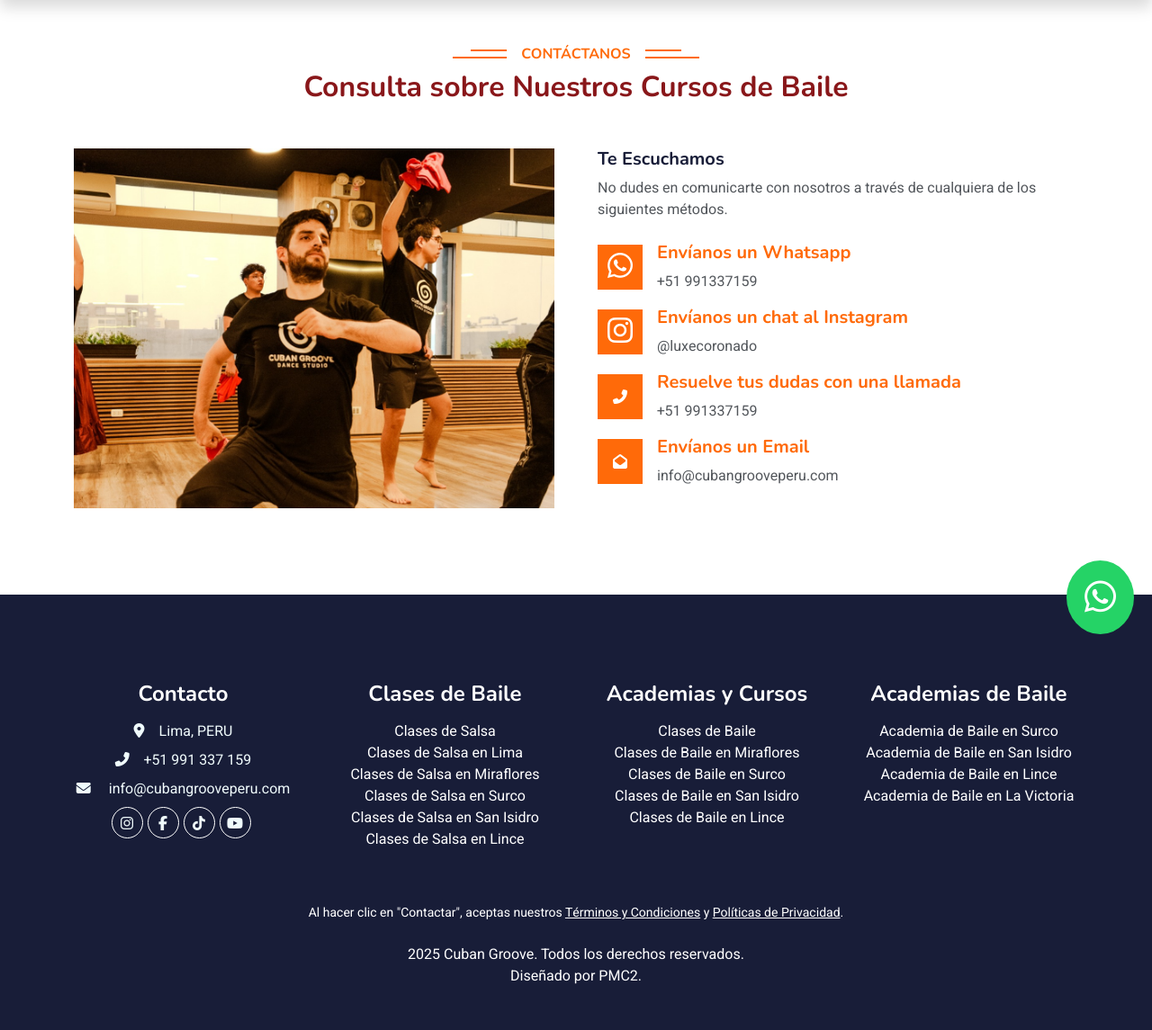
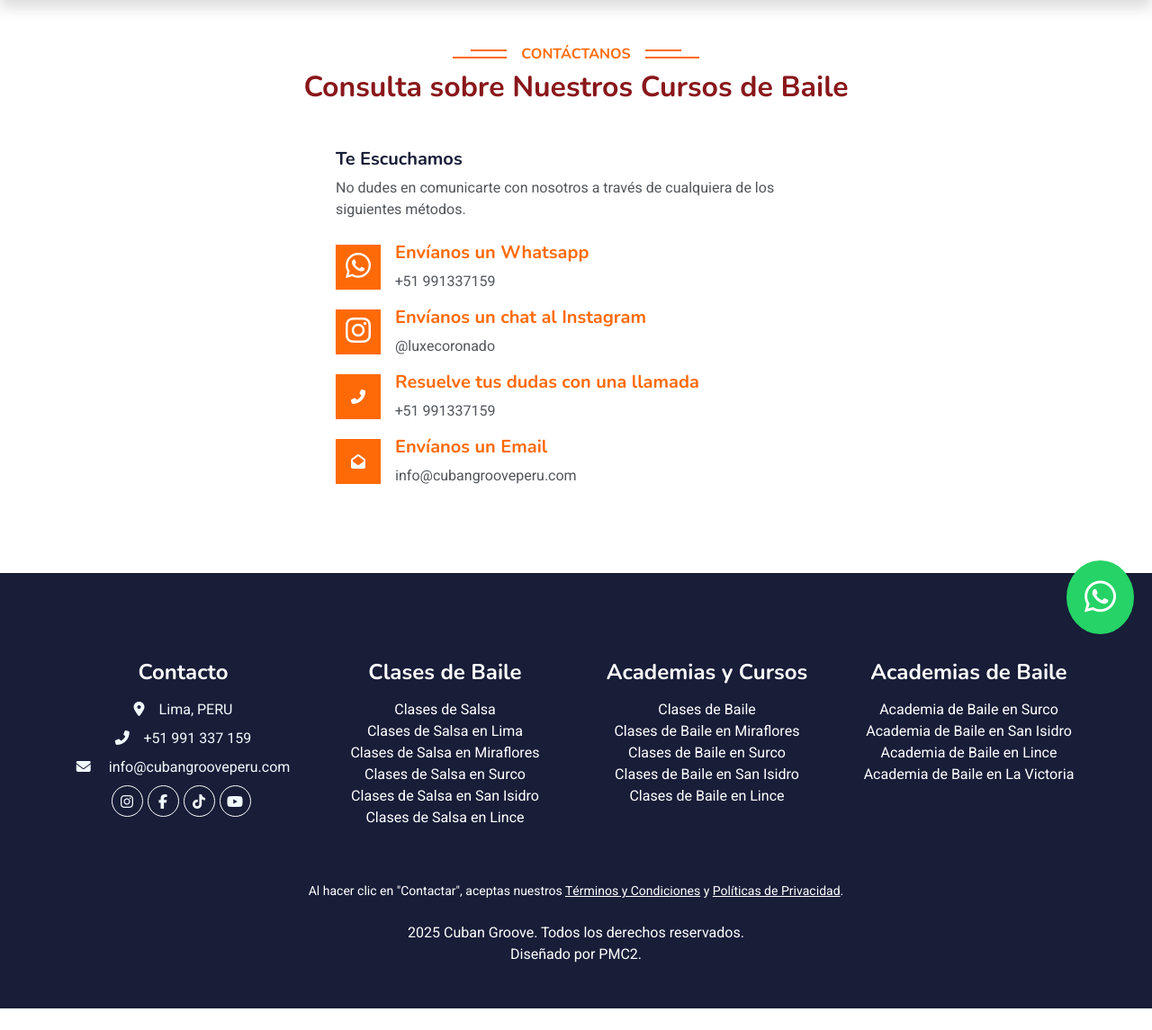
Before and after one commit to paulcobox/webluxe, a Django app: page /contact in a window 1280 px wide. Shown: the part 75-1220 px from the top of the page at 90% size. After the commit the page ends 1196 px from the top, so only its background shows below. Run offline with Django 3.2, Linux system fonts and the light colour scheme; data comes from the database, SQL or seed files in the repository; parts of the project's set-up code (start-up, migrations or seed data) failed here and were passed over; some libraries are stand-ins or nearby versions; some web fonts are replaced.

Commit message:
ajuste de contacto

```diff
--- a/templates/content_site/contact.html
+++ b/templates/content_site/contact.html
@@ -11,12 +11,8 @@
                 <h6 class="section-title bg-white text-center px-3 color-oran">Contáctanos</h6>
                 <h2 class="mb-5 color-cafe">Consulta sobre Nuestros Cursos de Baile</h2>
             </div>
-            <div class="row g-5">
-                <div class="col-lg-6 wow fadeInUp" data-wow-delay="0.1s" style="min-height: 400px;">
-                    <div class="position-relative h-100">
-                        <img class="img-fluid position-absolute w-100 h-100" src="{% static 'img/contact/contact.jpg' %}" alt="clases de Baile" style="object-fit: cover;">
-                    </div>
-                </div>
+            <div class="row g-5 justify-content-center">
+
                 <div class="col-lg-6 wow fadeInUp" data-wow-delay="0.3s">
                     <h5>Te Escuchamos</h5>
                     <p class="mb-4">No dudes en comunicarte con nosotros a través de cualquiera de los siguientes métodos.</p>
@@ -61,6 +57,7 @@
                         </div>
                     </div>
                 </div>
+
             </div>
         </div>
     </div>
```
